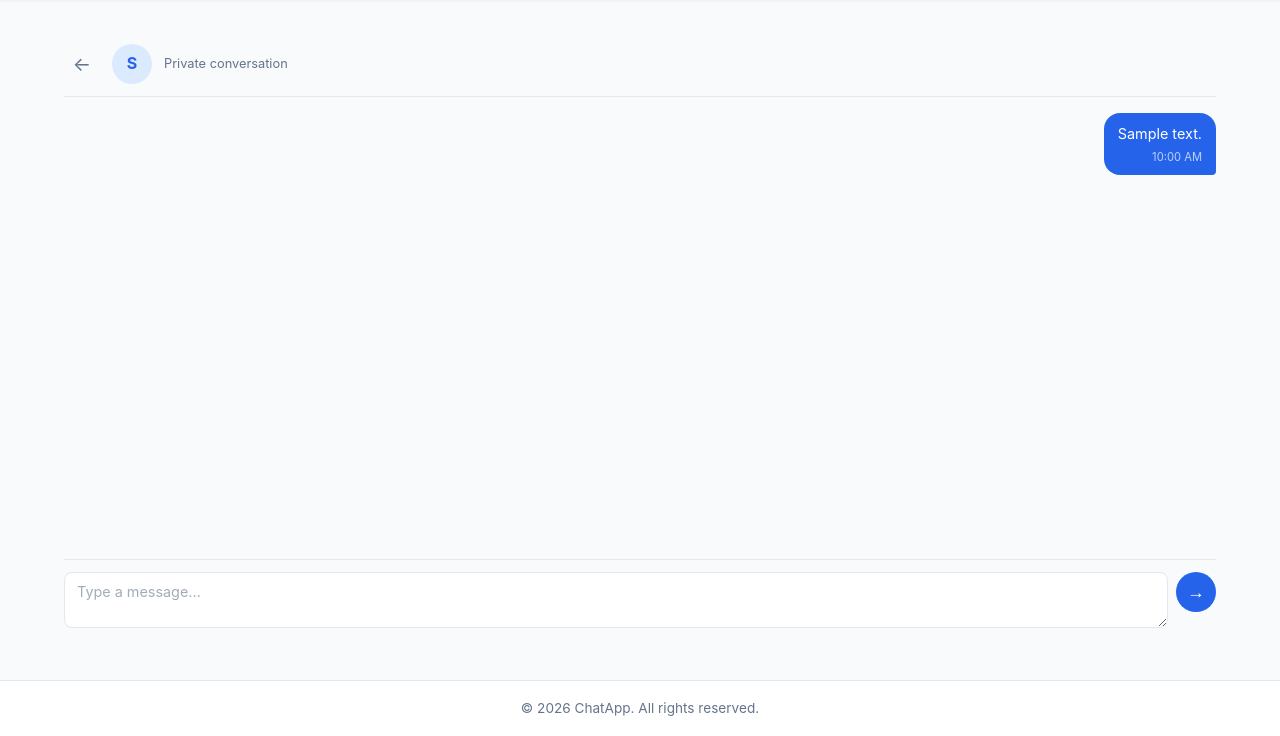
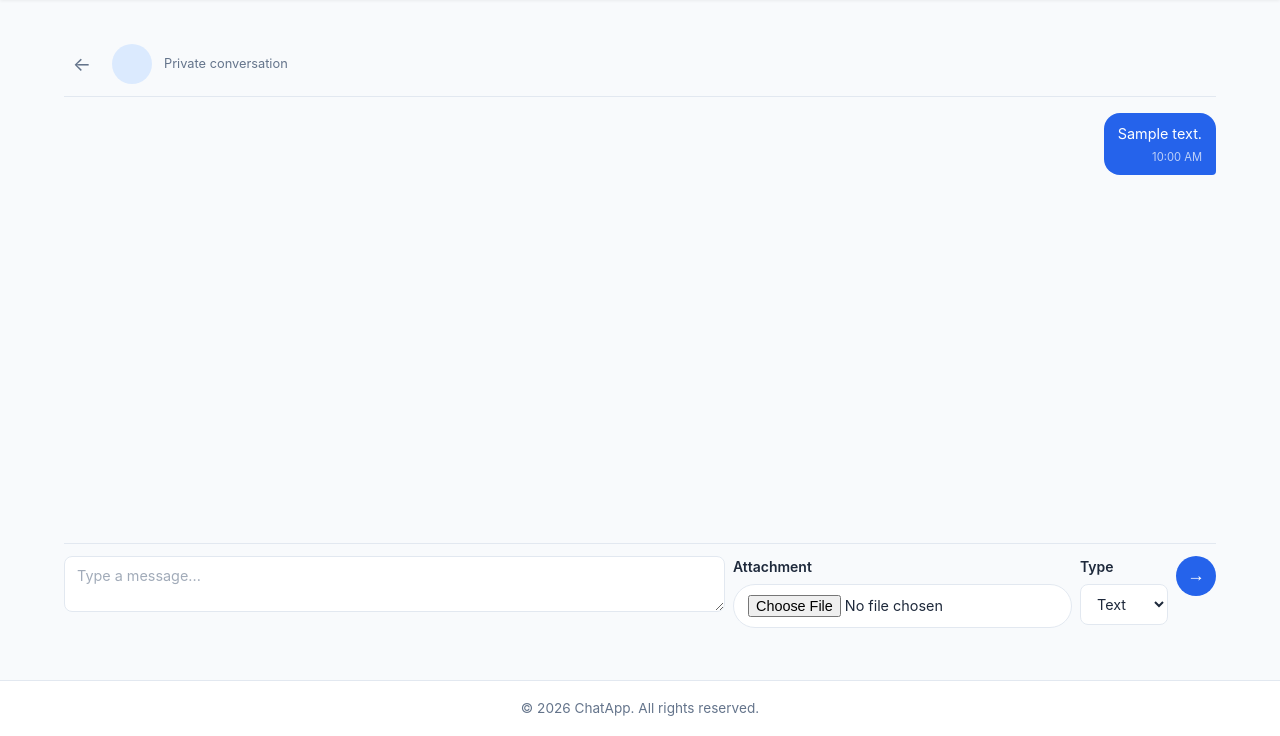
Before and after one commit to Musthak2004/Real-time-Chat-Application, a Django app: page /messages/send/1/ in a window 1280 px wide. Shown: the part 64-800 px from the top of the page. Run offline with Django 5.2, Linux system fonts and the light colour scheme; a user stored in the database is signed in; tables that the repository leaves empty hold one stand-in row (values such as "Sample post"); grey boxes marked "Sample" are stand-in pictures; parts of the project's set-up code (start-up, migrations or seed data) failed here and were passed over.

Commit message:
Fix template connectivity issues: add media serving, missing form fields, navigation links, and participant display logic

```diff
--- a/chat/templates/chat/conversation_detail.html
+++ b/chat/templates/chat/conversation_detail.html
@@ -84,7 +84,10 @@
     {% csrf_token %}
     <input type="text" id="chat-input" name="content" placeholder="Type a message..." autofocus required>
     <input type="hidden" name="message_type" value="TEXT">
-    <button type="submit" aria-label="Send">&rarr;</button>
+    <div class="chat-input-actions">
+      <a href="{% url 'chat_messages:send_message' conversation.pk %}" class="btn-attach" aria-label="Attach file">📎</a>
+      <button type="submit" aria-label="Send">&rarr;</button>
+    </div>
   </form>
 </div>
 {% endblock %}
--- a/chat_messages/templates/chat_messages/message_form.html
+++ b/chat_messages/templates/chat_messages/message_form.html
@@ -10,9 +10,11 @@
       {% if conversation.conversation_type == "GROUP" %}
         {{ conversation.name|first|default:"G"|upper }}
       {% else %}
-        {% with first_participant=conversation.participants.all|first %}
-          {{ first_participant.username|first|upper }}
-        {% endwith %}
+        {% for participant in conversation.participants.all %}
+          {% if participant != request.user %}
+            {{ participant.username|first|upper }}
+          {% endif %}
+        {% endfor %}
       {% endif %}
     </div>
     <div>
@@ -76,6 +78,20 @@
         <div class="form-errors">{{ form.content.errors|striptags }}</div>
       {% endif %}
     </div>
+    <div class="form-group" style="margin-bottom: 8px;">
+      <label for="id_attachment">Attachment</label>
+      {{ form.attachment }}
+      {% if form.attachment.errors %}
+        <div class="form-errors">{{ form.attachment.errors|striptags }}</div>
+      {% endif %}
+    </div>
+    <div class="form-group" style="margin-bottom: 8px;">
+      <label for="id_message_type">Type</label>
+      {{ form.message_type }}
+      {% if form.message_type.errors %}
+        <div class="form-errors">{{ form.message_type.errors|striptags }}</div>
+      {% endif %}
+    </div>
     <button type="submit" aria-label="Send">&rarr;</button>
   </form>
 </div>
--- a/django_project/urls.py
+++ b/django_project/urls.py
@@ -1,21 +1,7 @@
-"""
-URL configuration for django_project project.
-
-The `urlpatterns` list routes URLs to views. For more information please see:
-    https://docs.djangoproject.com/en/6.0/topics/http/urls/
-Examples:
-Function views
-    1. Add an import:  from my_app import views
-    2. Add a URL to urlpatterns:  path('', views.home, name='home')
-Class-based views
-    1. Add an import:  from other_app.views import Home
-    2. Add a URL to urlpatterns:  path('', Home.as_view(), name='home')
-Including another URLconf
-    1. Import the include() function: from django.urls import include, path
-    2. Add a URL to urlpatterns:  path('blog/', include('blog.urls'))
-"""
+from django.conf import settings
 from django.contrib import admin
 from django.urls import path, include
+from django.conf.urls.static import static
 
 urlpatterns = [
     path('admin/', admin.site.urls),
@@ -26,3 +12,6 @@
     path("notifications/", include("notifications.urls")),
     path("", include("pages.urls")),
 ]
+
+if settings.DEBUG:
+    urlpatterns += static(settings.MEDIA_URL, document_root=settings.MEDIA_ROOT)
```
Also changed, not shown: chat/templates/chat/conversation_list.html (+5 -3 lines).
